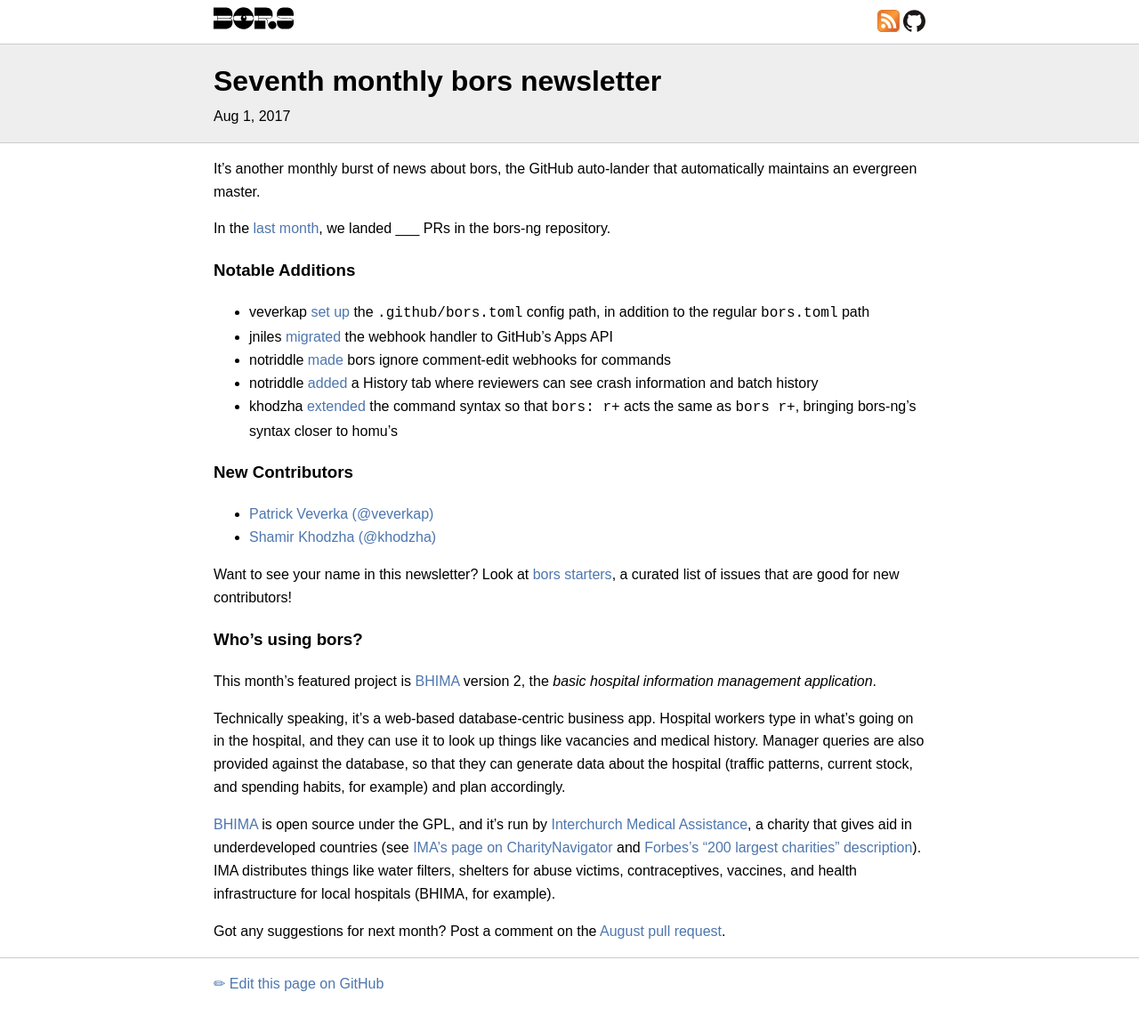
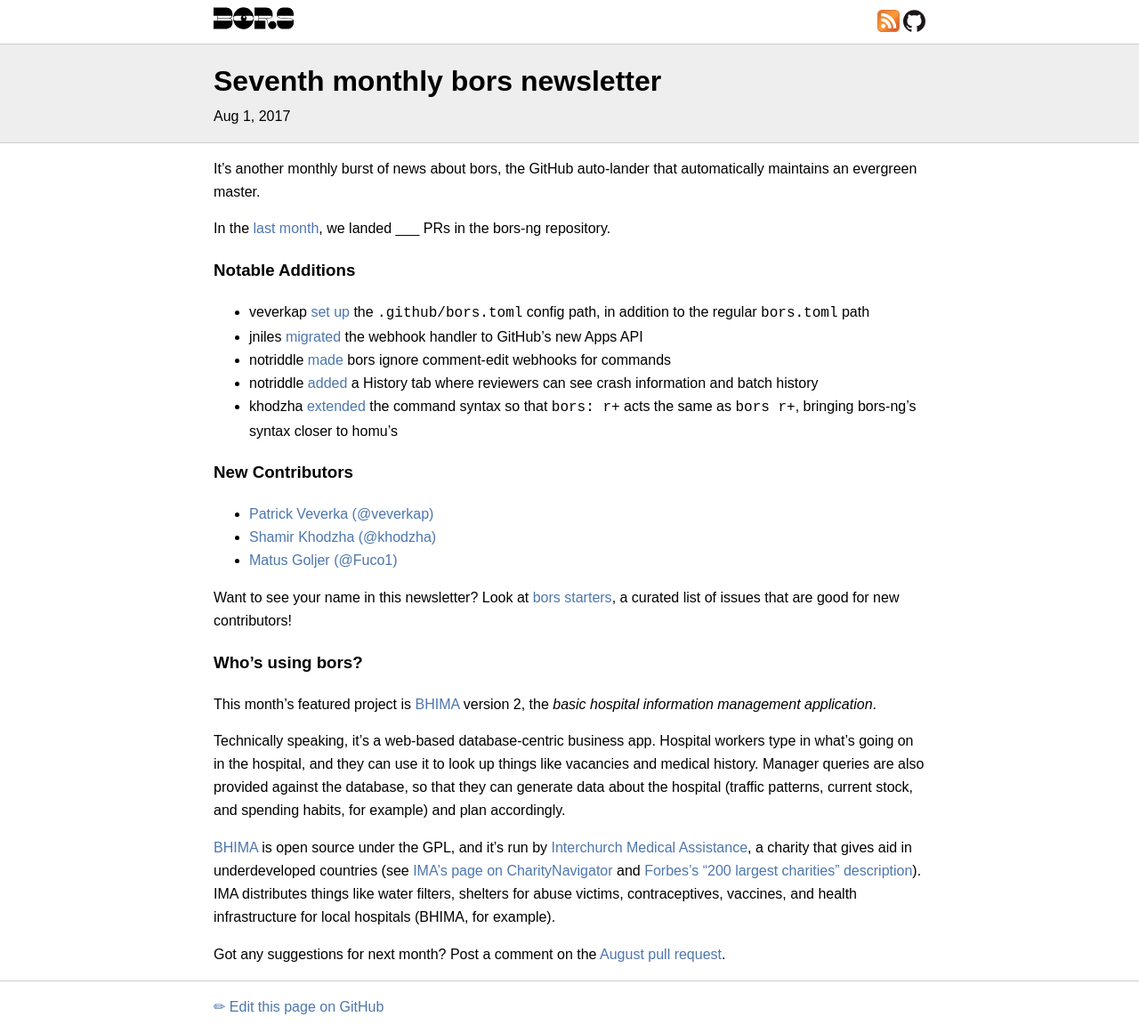
Before and after one commit to bors-ng/bors-ng.github.io, a Jekyll site: the page built from _posts/2017-08-01-tmib-07.md, in a window 1280 px wide. Shown: the whole page at 89% size. Built offline with Jekyll 4.4.1, drawn with Linux system fonts in a browser that asks for light colours; before the commit the page ends 1135 px from its top, so only the background shows below that.

Commit message:
Add @Fuco1 as a new contributor

```diff
--- a/_posts/2017-08-01-tmib-07.md
+++ b/_posts/2017-08-01-tmib-07.md
@@ -16,7 +16,7 @@
 ### Notable Additions
 
 * veverkap [set up](https://github.com/bors-ng/bors-ng/pull/222) the `.github/bors.toml` config path, in addition to the regular `bors.toml` path
-* jniles [migrated](https://github.com/bors-ng/bors-ng/pull/224) the webhook handler to GitHub's Apps API
+* jniles [migrated](https://github.com/bors-ng/bors-ng/pull/224) the webhook handler to GitHub's new Apps API
 * notriddle [made](https://github.com/bors-ng/bors-ng/pull/223) bors ignore comment-edit webhooks for commands
 * notriddle [added](https://github.com/bors-ng/bors-ng/pull/228) a History tab where reviewers can see crash information and batch history
 * khodzha [extended](https://github.com/bors-ng/bors-ng/pull/232) the command syntax so that `bors: r+` acts the same as `bors r+`, bringing bors-ng's syntax closer to homu's
@@ -26,6 +26,7 @@
 
 * [Patrick Veverka (@veverkap)](https://github.com/veverkap)
 * [Shamir Khodzha (@khodzha)](https://github.com/khodzha)
+* [Matus Goljer (@Fuco1)](https://github.com/Fuco1)
 
 Want to see your name in this newsletter? Look at [bors starters](https://bors-ng.github.io/starters/), a curated list of issues that are good for new contributors!
 
```
